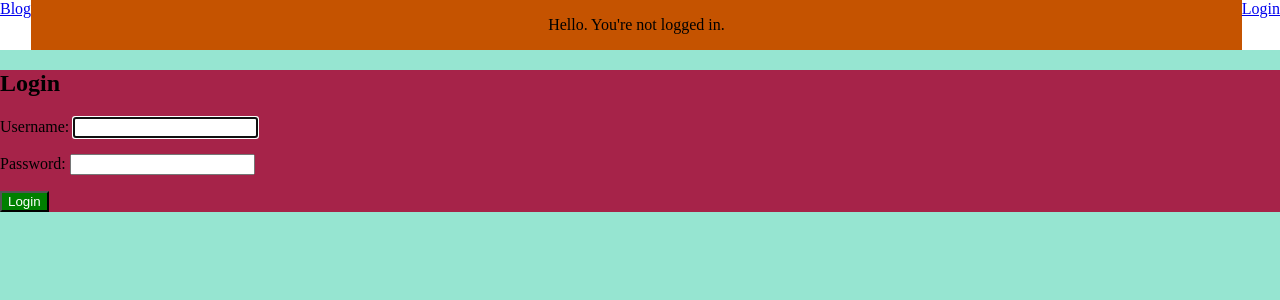
After one commit to zuzuqo/blog_project, a Django app: page /accounts/login/ in a window 1280 px wide. The commit adds this page. Shown: the top 300 px of the page. Run offline with Django 4.2, Linux system fonts and the light colour scheme.

Commit message:
3 - login/logout via django auth

```diff
--- a/blog_project/settings.py
+++ b/blog_project/settings.py
@@ -123,3 +123,6 @@ STATICFILES_DIRS = [os.path.join(BASE_DIR, 'static')]
 # https://docs.djangoproject.com/en/4.1/ref/settings/#default-auto-field
 
 DEFAULT_AUTO_FIELD = 'django.db.models.BigAutoField'
+
+LOGIN_REDIRECT_URL = 'blog'
+LOGOUT_REDIRECT_URL = 'blog'
--- a/blog_project/urls.py
+++ b/blog_project/urls.py
@@ -19,4 +19,5 @@ from django.urls import path, include
 urlpatterns = [
     path('admin/', admin.site.urls),
     path('blog/', include('blog.urls')),
+    path('accounts/', include('django.contrib.auth.urls')),
 ]
--- a/templates/base.html
+++ b/templates/base.html
@@ -11,13 +11,23 @@
     <div class="nav-left">
       <a href="{% url 'blog' %}">Blog</a>
     </div>
+    {% if request.user.is_authenticated %}
+    <div class="nav-center">
+      <p>Hello, {{ request.user }}.</p>
+    </div>
     <div class="nav-right">
-      {% if request.user.is_authenticated %}
       <a href="{% url 'add_blog_post' %}">Add Blog Post</a>
-      {% else %}
-      <a href="">Login</a>
-      {% endif %}
+      <a href="{% url 'logout' %}">Logout</a>
     </div>
+    {% else %}
+    <div class="nav-center">
+      <p>Hello. You're not logged in.</p>
+    </div>
+    <div class="nav-right">
+      <a href="{% url 'login' %}">Login</a>
+    </div>
+    {% endif %}
+
   </header>
   <div id="content">
     {% block content %}
--- /dev/null
+++ b/templates/registration/login.html
@@ -0,0 +1,10 @@
+{% extends 'base.html' %}
+
+{% block content %}
+<h2>Login</h2>
+<form action="" method="post">
+  {% csrf_token %}
+  {{ form.as_p }}
+  <button class="btn" type="submit">Login</button>
+</form>
+{% endblock %}
```
